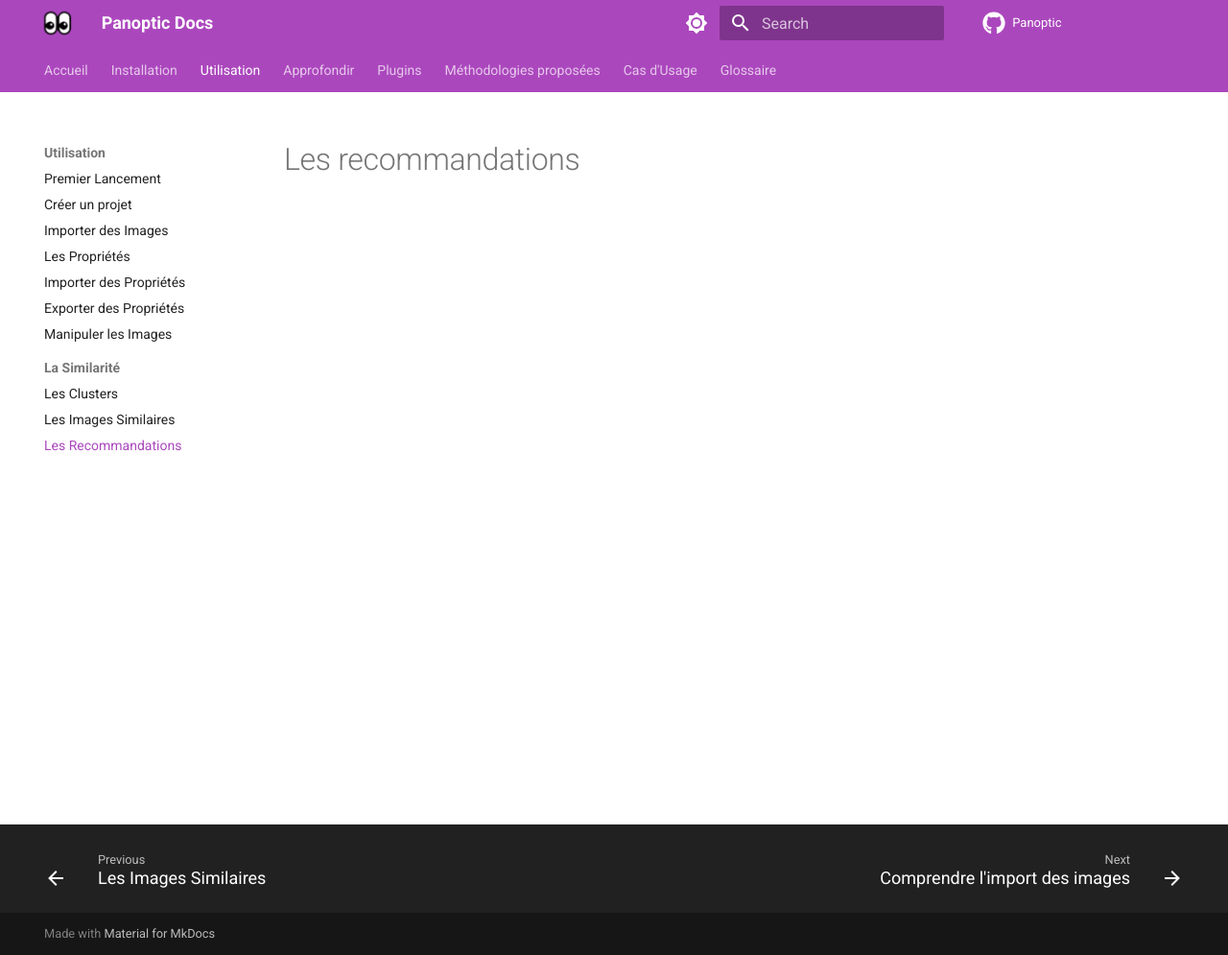
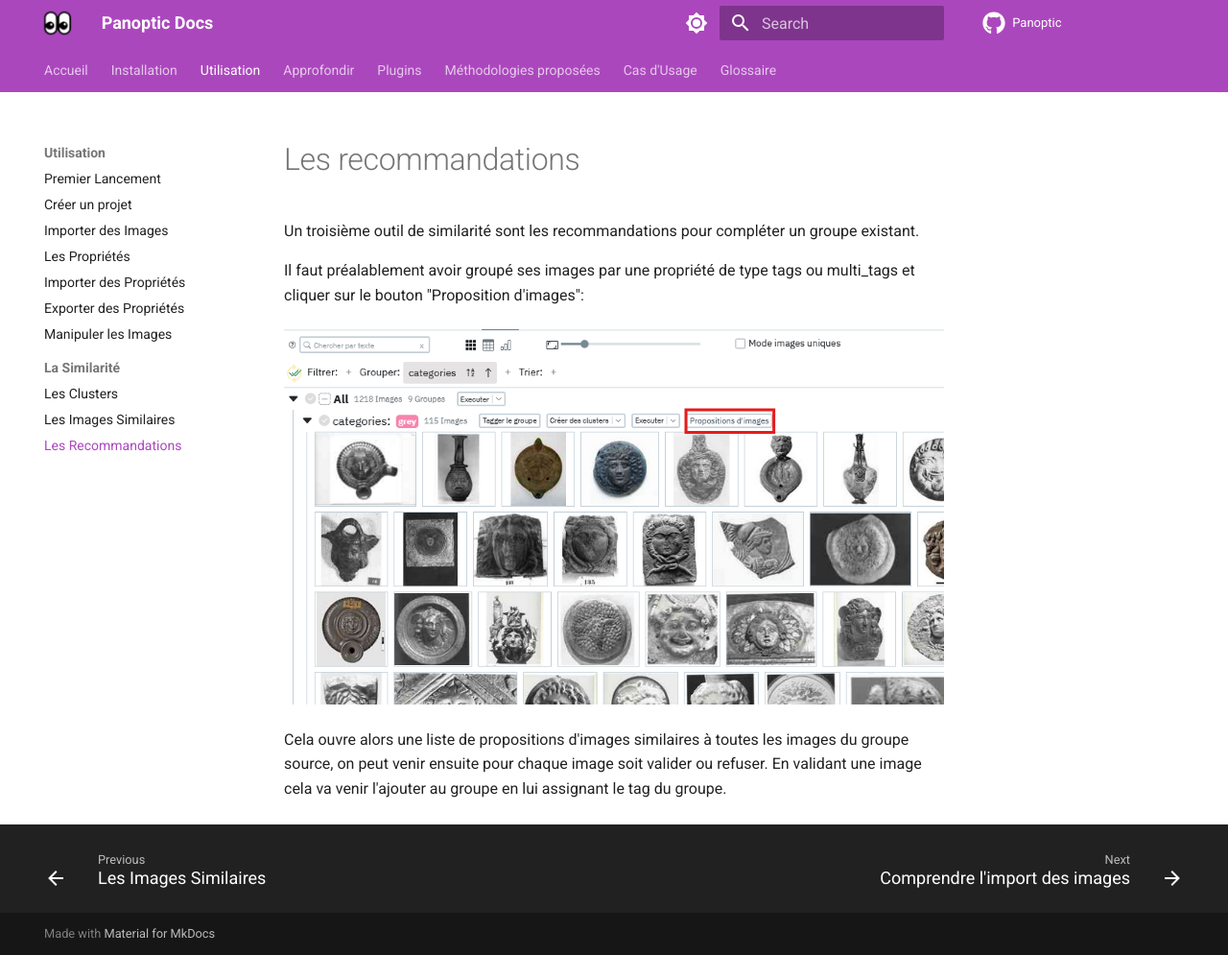
Before and after one commit to PanopticOrg/panopticorg.github.io, an MkDocs documentation site: the page built from docs/start/reco.md, in a window 1280 px wide and 995 px high. Shown: the whole window at 96% size. Built offline with MkDocs 1.6.1 and Material for MkDocs 9.7.7, drawn with Linux system fonts in a browser that asks for light colours; comment, search, counter and statistics services are not loaded.

Commit message:
recommandations

```diff
--- a/docs/start/reco.md
+++ b/docs/start/reco.md
@@ -1 +1,9 @@
 # Les recommandations
+
+Un troisième outil de similarité sont les recommandations pour compléter un groupe existant.
+
+Il faut préalablement avoir groupé ses images par une propriété de type tags ou multi_tags et cliquer sur le bouton "Proposition d'images":
+
+![Alt text](../images/reco1.png)
+
+Cela ouvre alors une liste de propositions d'images similaires à toutes les images du groupe source, on peut venir ensuite pour chaque image soit valider ou refuser. En validant une image cela va venir l'ajouter au groupe en lui assignant le tag du groupe.
```
Also changed, not shown: docs/images/reco1.png (added).
